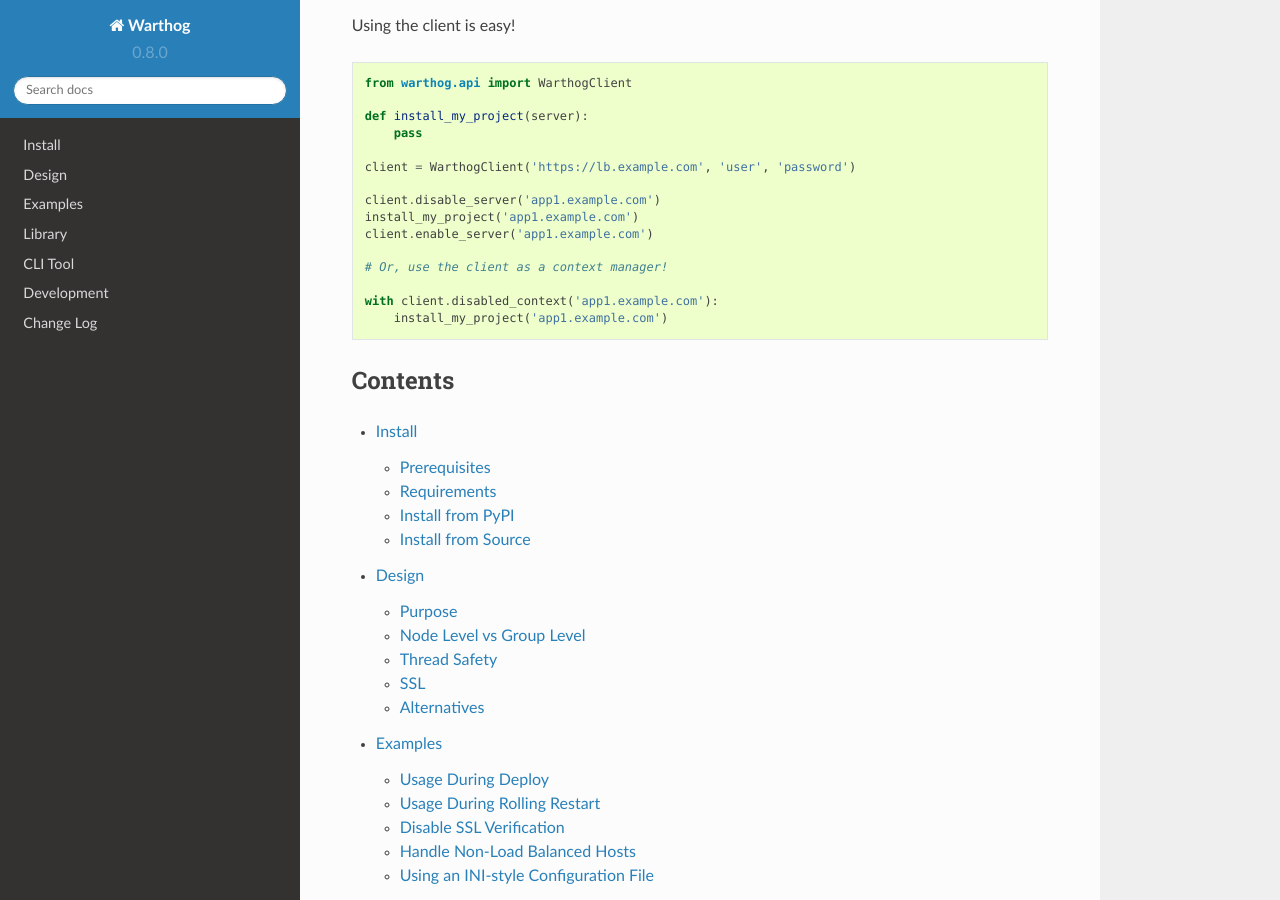
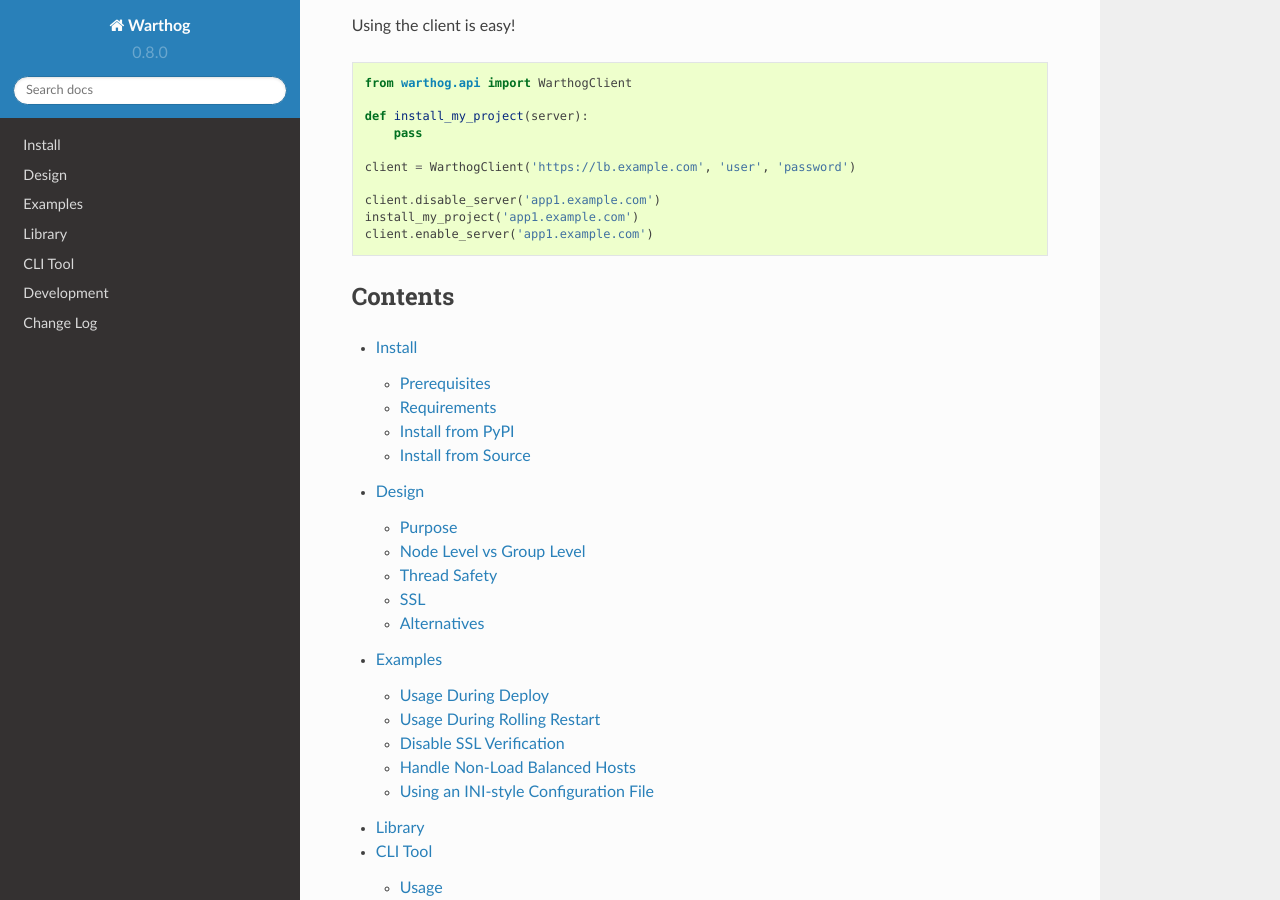
Before and after one commit to smarter-travel-media/warthog, a Sphinx documentation site: the page built from doc/source/index.rst, in a window 1280 px wide and 900 px high, scrolled down 845 px. Built offline with Sphinx 7.4.7 and the Read the Docs theme 2.0.0, drawn with Linux system fonts in a browser that asks for light colours.

Commit message:
Update example in README and docs to match context manager changes

```diff
--- a/README.rst
+++ b/README.rst
@@ -50,11 +50,6 @@ Using the client is easy!
     install_my_project('app1.example.com')
     client.enable_server('app1.example.com')
 
-    # Or, use the client as a context manager!
-
-    with client.disabled_context('app1.example.com'):
-        install_my_project('app1.example.com')
-
 
 See `the docs <https://warthog.readthedocs.org/>`_ for more information.
 
--- a/doc/source/index.rst
+++ b/doc/source/index.rst
@@ -54,10 +54,6 @@ Using the client is easy!
     install_my_project('app1.example.com')
     client.enable_server('app1.example.com')
 
-    # Or, use the client as a context manager!
-
-    with client.disabled_context('app1.example.com'):
-        install_my_project('app1.example.com')
 
 Contents
 --------
```
